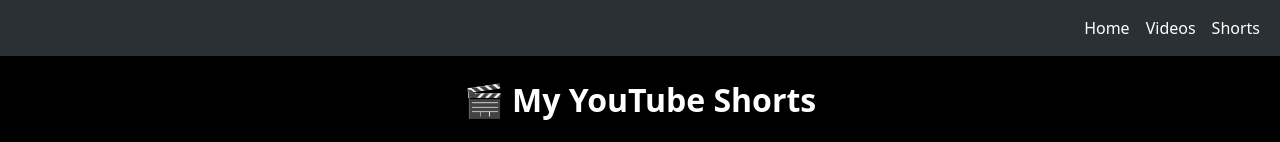
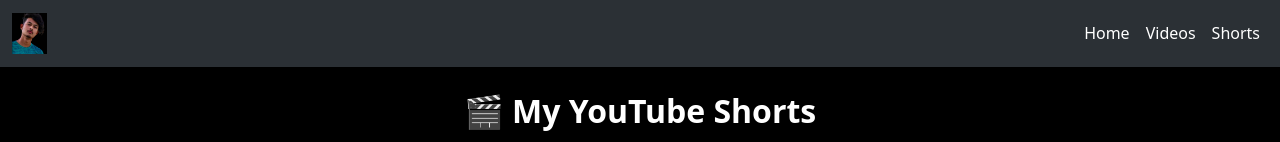
Before and after one commit to manish-kumar548/vlogging_time, a plain HTML site: page Shorts.html in a window 1280 px wide. Shown: the top 142 px of the page. Drawn offline with nearby package versions, Linux system fonts and the light colour scheme.

Commit message:
Update Shorts.html

```diff
--- a/Shorts.html
+++ b/Shorts.html
@@ -31,7 +31,7 @@
 
     <nav class="navbar navbar-expand-lg bg-body-tertiary" data-bs-theme="dark">
         <div class="container-fluid">
-            <a class="navbar-brand" href="#"><img src="img/abhi.jpg" alt=""></a>
+            <a class="navbar-brand" href="#"><img src=" abhi.jpg" alt=""></a>
             <button class="navbar-toggler" type="button" data-bs-toggle="collapse"
                 data-bs-target="#navbarSupportedContent" aria-controls="navbarSupportedContent" aria-expanded="false"
                 aria-label="Toggle navigation">
```
